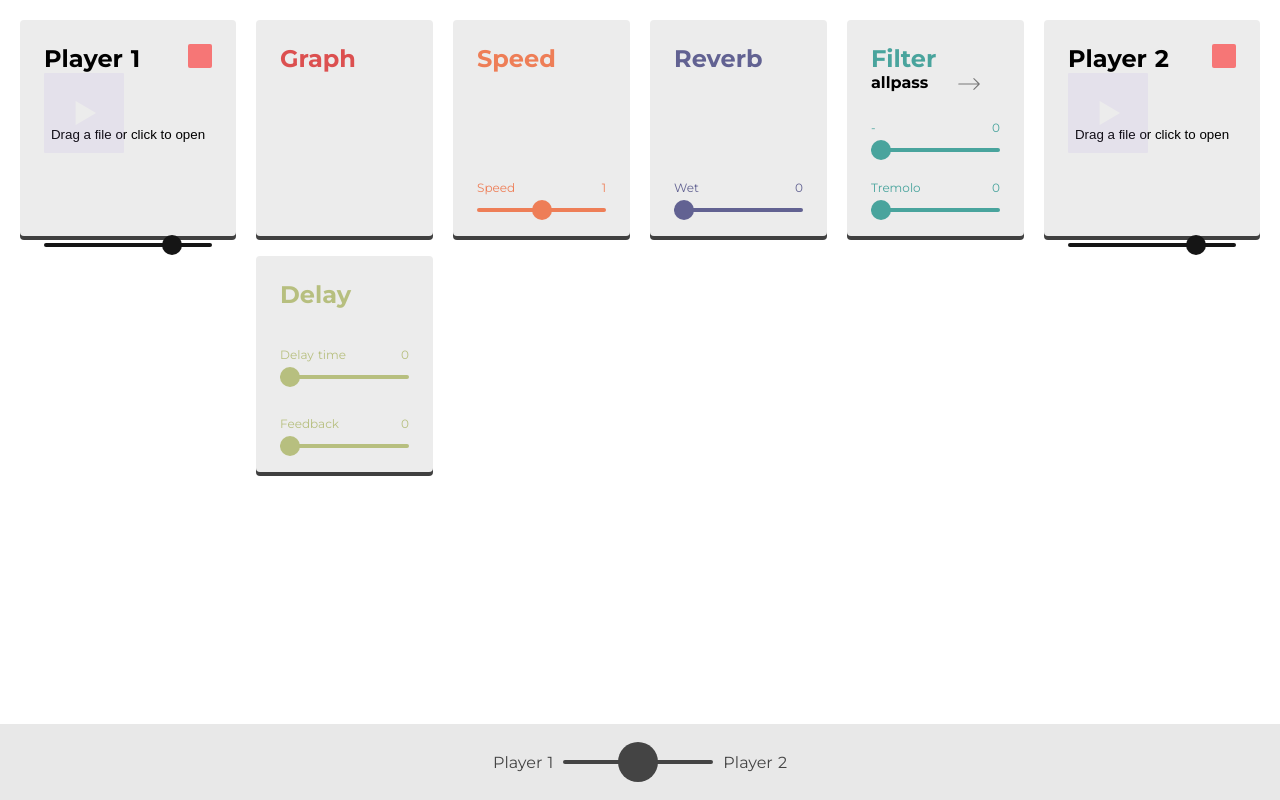
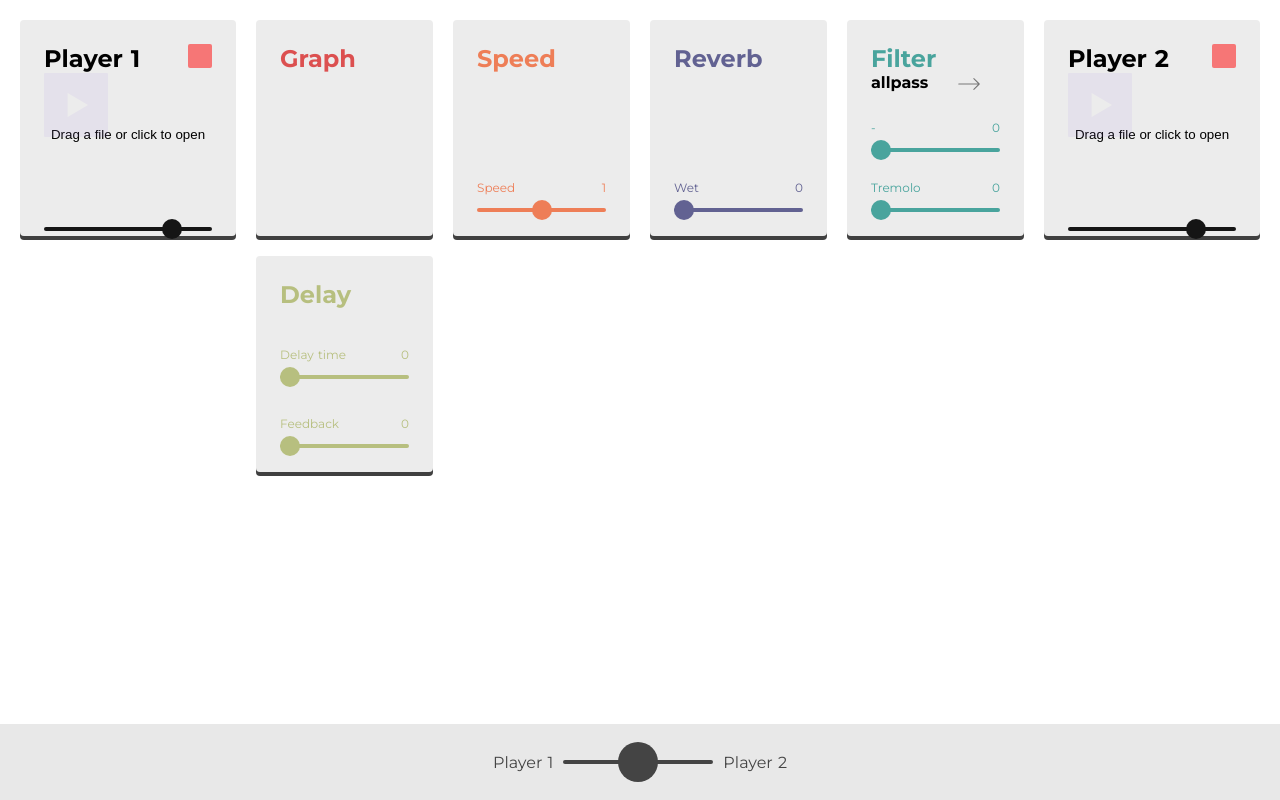
Before and after one commit to nckn/effe, a Nuxt app: page / in a window 1280 px wide. Built offline with nearby package versions, Linux system fonts and the light colour scheme; no server answers.

Commit message:
Refactoring style and html

```diff
--- a/assets/scss/main.scss
+++ b/assets/scss/main.scss
@@ -98,12 +98,8 @@ canvas {
   // bottom: $gap;
 }
 
-canvas#analyser {
-  left: 5%;
-}
-
 /* border radius */
-.node, #start-one, #start-two, .effects, input[type="submit"], input[type="text"] {
+.node, .play-btn, .effects, input[type="submit"], input[type="text"] {
   cursor: pointer;
 }
 
@@ -115,7 +111,8 @@ canvas#analyser {
 }
 
 .node {
-  background: #b0b0b0;
+  // background: #b0b0b0;
+  background: #e0e0e0;
 }
 
 .master {
@@ -434,12 +431,12 @@ input[type="submit"] {
   float: right;
 }
 
-.button-reg-one {
-  width: 48px;
-  height: 48px;
+.play-btn {
+  width: 42px;
+  height: 42px;
   @media screen and (min-width: $breakp-md) {
-    width: 80px;
-    height: 80px;
+    width: 64px;
+    height: 64px;
   }
   margin-right: 12px;
   color: #FFF;
@@ -528,7 +525,7 @@ input[type="submit"] {
 
 .on-two { background: #03623F; }
 
-// .button-reg-one, .button-reg-two, .totwogle-effect, .effects {
+// .play-btn, .button-reg-two, .totwogle-effect, .effects {
 //   -webkit-transition: background-color 0.2s ease-out;
 //   -moz-transition: background-color 0.2s ease-out;
 //   -o-transition: background-color 0.2s ease-out;
--- a/components/PlayerNode.vue
+++ b/components/PlayerNode.vue
@@ -3,10 +3,9 @@
     .gui-wrapper
       h2 {{ node.name }}
       .button.square.top-right(@click="loadDemo")
-      #start-one.button-reg-one.invisible.drop(for='file-upload' @click="togglePlay" ref="start_box" name="player-one" v-bind:class="{ on: node.isPlaying}")
+      .play-btn.invisible.drop(for='file-upload' @click="togglePlay" ref="start_box" v-bind:class="{ on: node.isPlaying}")
         div#upload-button-one(for='file-upload' ref="upload_btn")
         .play-icon(ref="buttonicon")
-        // <h4 id="drag-instr"><p>drag song here</p></h4>
       output#infolist.artistinfo.one(ref="artist_info")
       input(
         style="display: none;"
```
